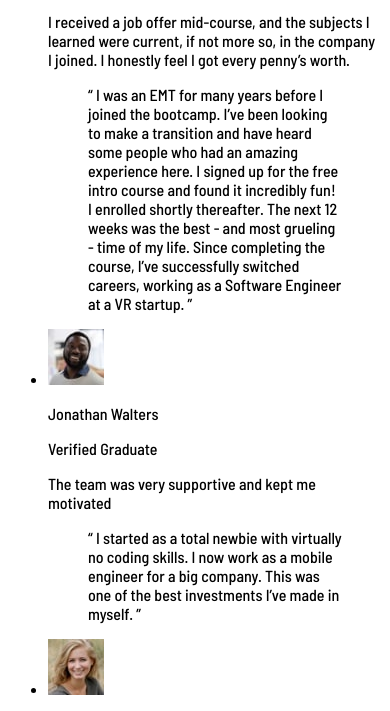
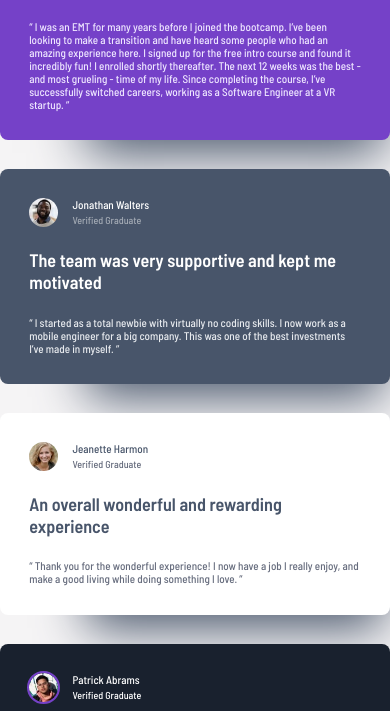
Before and after one commit to skhbabez/testimonials-grid-section-main, a plain HTML site: page index.html in a window 390 px wide. Shown: the part 214-925 px from the top of the page. Drawn offline with Linux system fonts and the light colour scheme.

Commit message:
mobile design first draft

```diff
--- a/index.html
+++ b/index.html
@@ -23,72 +23,92 @@
     </header>
 
     <main>
-      <ul>
-        <li>
-          <img src="./images/image-daniel.jpg" alt="" />
+      <ul class="testimonial-list">
+        <li class="testimonial">
+          <header>
+            <img class="avatar" src="./images/image-daniel.jpg" alt="" />
+            <div class="badge">
               <p>Daniel Clifford</p>
               <p>Verified Graduate</p>
+            </div>
+          </header>
           <p>
             I received a job offer mid-course, and the subjects I learned were
             current, if not more so, in the company I joined. I honestly feel I
             got every penny’s worth.
           </p>
           <blockquote>
-            “ I was an EMT for many years before I joined the bootcamp. I’ve
-            been looking to make a transition and have heard some people who had
-            an amazing experience here. I signed up for the free intro course
-            and found it incredibly fun! I enrolled shortly thereafter. The next
-            12 weeks was the best - and most grueling - time of my life. Since
+            I was an EMT for many years before I joined the bootcamp. I’ve been
+            looking to make a transition and have heard some people who had an
+            amazing experience here. I signed up for the free intro course and
+            found it incredibly fun! I enrolled shortly thereafter. The next 12
+            weeks was the best - and most grueling - time of my life. Since
             completing the course, I’ve successfully switched careers, working
-            as a Software Engineer at a VR startup. ”
+            as a Software Engineer at a VR startup.
           </blockquote>
         </li>
-        <li>
-          <img src="./images/image-jonathan.jpg" alt="" />
+        <li class="testimonial">
+          <header>
+            <img class="avatar" src="./images/image-jonathan.jpg" alt="" />
+            <div class="badge">
               <p>Jonathan Walters</p>
               <p>Verified Graduate</p>
+            </div>
+          </header>
           <p>The team was very supportive and kept me motivated</p>
           <blockquote>
-            “ I started as a total newbie with virtually no coding skills. I now
+            I started as a total newbie with virtually no coding skills. I now
             work as a mobile engineer for a big company. This was one of the
-            best investments I’ve made in myself. ”
+            best investments I’ve made in myself.
           </blockquote>
         </li>
-        <li>
-          <img src="./images/image-jeanette.jpg" alt="" />
+        <li class="testimonial">
+          <header>
+            <img class="avatar" src="./images/image-jeanette.jpg" alt="" />
+            <div class="badge">
               <p>Jeanette Harmon</p>
               <p>Verified Graduate</p>
+            </div>
+          </header>
           <p>An overall wonderful and rewarding experience</p>
           <blockquote>
-            “ Thank you for the wonderful experience! I now have a job I really
-            enjoy, and make a good living while doing something I love. ”
+            Thank you for the wonderful experience! I now have a job I really
+            enjoy, and make a good living while doing something I love.
           </blockquote>
         </li>
-        <li>
-          <img src="./images/image-patrick.jpg" alt="" />
+        <li class="testimonial">
+          <header>
+            <img class="avatar" src="./images/image-patrick.jpg" alt="" />
+            <div class="badge">
               <p>Patrick Abrams</p>
               <p>Verified Graduate</p>
+            </div>
+          </header>
           <p>
             Awesome teaching support from TAs who did the bootcamp themselves.
             Getting guidance from them and learning from their experiences was
             easy.
           </p>
           <blockquote>
-            “ The staff seem genuinely concerned about my progress which I find
+            The staff seem genuinely concerned about my progress which I find
             really refreshing. The program gave me the confidence necessary to
             be able to go out in the world and present myself as a capable
             junior developer. The standard is above the rest. You will get the
             personal attention you need from an incredible community of smart
-            and amazing people. ”
+            and amazing people.
           </blockquote>
         </li>
-        <li>
-          <img src="./images/image-kira.jpg" alt="" />
+        <li class="testimonial">
+          <header>
+            <img class="avatar" src="./images/image-kira.jpg" alt="" />
+            <div class="badge">
               <p>Kira Whittle</p>
               <p>Verified Graduate</p>
+            </div>
+          </header>
           <p>Such a life-changing experience. Highly recommended!</p>
           <blockquote>
-            “ Before joining the bootcamp, I’ve never written a line of code. I
+            Before joining the bootcamp, I’ve never written a line of code. I
             needed some structure from professionals who can help me learn
             programming step by step. I was encouraged to enroll by a former
             student of theirs who can only say wonderful things about the
@@ -99,7 +119,7 @@
             have. In fact, I’ve often referred to it during interviews as an
             example of my developent experience. It certainly helped me land a
             job as a full-stack developer after receiving multiple offers. 100%
-            recommend! ”
+            recommend!
           </blockquote>
         </li>
       </ul>
--- a/styles.css
+++ b/styles.css
@@ -15,14 +15,18 @@
 
 :root {
   --font-base: "Barlow Semi Condensed", sans-serif;
+  --cream: hsl(300, 5%, 96%);
   --black: hsl(0, 0%, 7%);
-  --grey-100: hsl(214, 17%, 92%);
+  --dark-blue: hsl(219, 29%, 14%);
+  --white: hsl(0, 0%, 100%);
+  --grey-100: hsl(216, 19%, 92%);
   --grey-200: hsl(0, 0%, 81%);
+  --grey-300: hsl(215, 10%, 67%);
   --grey-400: hsl(224, 10%, 45%);
   --grey-500: hsl(217, 19%, 35%);
-  --dark-blue: hsl(219, 29%, 14%);
   --purple-50: hsl(260, 100%, 95%);
   --purple-300: hsl(264, 82%, 80%);
+  --purple-400: hsl(264, 82%, 70%);
   --purple-500: hsl(263, 55%, 52%);
   --space-2xs: clamp(0.25rem, 0.25rem + 0vw, 0.25rem); /*4px*/
   --space-1xs: clamp(0.4375rem, 0.4196rem + 0.0893vw, 0.5rem); /*7px - 8px*/
@@ -30,18 +34,135 @@
   --space-m: clamp(1.375rem, 1.3393rem + 0.1786vw, 1.5rem); /*22px - 24px*/
   --space-l: clamp(1.8125rem, 1.7589rem + 0.2679vw, 2rem); /*29px - 32px */
   --space-xl: clamp(2.25rem, 2.1786rem + 0.3571vw, 2.5rem); /*36px - 40px */
-  --step-0: clamp(0.5625rem, 0.5268rem + 0.1786vw, 0.6875rem); /*9px - 11px */
+  --step-0: clamp(0.625rem, 0.6071rem + 0.0893vw, 0.6875rem); /*10px - 11px */
   --step-1: clamp(0.6875rem, 0.6518rem + 0.1786vw, 0.8125rem); /*11px - 13px */
   --step-2: clamp(1.125rem, 1.0893rem + 0.1786vw, 1.25rem); /* 18px - 20px*/
+  --corner-radius: 0.5rem;
+}
+*,
+::before,
+::after {
+  margin: 0;
+  padding: 0;
+  box-sizing: border-box;
 }
 
-h1 {
-  /* think of a good font size */
+img {
+  max-inline-size: 100%;
+  display: block;
 }
 
 body {
   font-family: var(--font-base);
   letter-spacing: 0;
+  font-size: var(--step-2);
+  background-color: var(--cream);
+}
+
+p {
+  max-inline-size: 60ch;
+}
+
+h1 {
+  max-inline-size: 50ch;
+}
+
+ul,
+ol {
+  list-style: none;
+}
+
+blockquote {
+  font-size: var(--step-1);
+  color: var(--blockquote-color);
+}
+
+blockquote::before {
+  content: open-quote;
+}
+blockquote::after {
+  content: close-quote;
+}
+
+.avatar {
+  border-radius: 50%;
+  outline: var(--avatar-outline);
+  height: 100%;
+}
+
+.testimonial-list {
+  display: grid;
+  grid-template-columns: 1fr;
+  gap: var(--space-l);
+}
+
+.testimonial {
+  --name-color: var(--white);
+  --verified-color: var(--purple-50);
+  --blockquote-color: var(--purple-50);
+  --push-quote-color: var(--purple-50);
+  --testimonial-background: var(--purple-500);
+  --avatar-outline: 0.125rem solid var(--purple-400);
+  background-color: var(--testimonial-background);
+  padding: var(--space-l);
+  border-radius: var(--corner-radius);
+  box-shadow: 40px 60px 50px -47px #48556a; /* lift this up*/
+}
+
+.testimonial-list li:nth-of-type(2) {
+  --name-color: var(--white);
+  --verified-color: var(--grey-300);
+  --push-quote-color: var(--white);
+  --blockquote-color: var(--grey-100);
+  --testimonial-background: var(--grey-500);
+  --avatar-outline: unset;
+}
+.testimonial-list :is(li:nth-of-type(3), li:nth-of-type(5)) {
+  --name-color: var(--grey-500);
+  --verified-color: var(--grey-400);
+  --push-quote-color: var(--grey-500);
+  --blockquote-color: var(--grey-400);
+  --testimonial-background: var(--white);
+  --avatar-outline: unset;
+}
+.testimonial-list li:nth-of-type(4) {
+  --name-color: var(--white);
+  --verified-color: var(--white);
+  --push-quote-color: var(--grey-200);
+  --blockquote-color: var(--grey-100);
+  --testimonial-background: var(--dark-blue);
+  --avatar-outline: 0.125rem solid var(--purple-500);
+}
+
+.testimonial > * + * {
+  margin-block-start: var(--space-m);
+}
+
+.testimonial header {
+  display: flex;
+  align-items: center;
+  gap: var(--space-s);
+  height: var(--space-l);
+}
+
+.testimonial > p {
+  color: var(--push-quote-color);
+  font-weight: 600;
+}
+
+.badge p {
+  line-height: 1.1;
+}
+
+.badge p:first-of-type {
+  font-size: var(--step-1);
+  color: var(--name-color);
+}
+
+.badge p:nth-of-type(2) {
+  font-size: var(--step-0);
+  margin-block-start: var(--space-2xs);
+  color: var(--verified-color);
 }
 
 .attribution {
```
Lines whose indentation alone changed are shown as unchanged.
